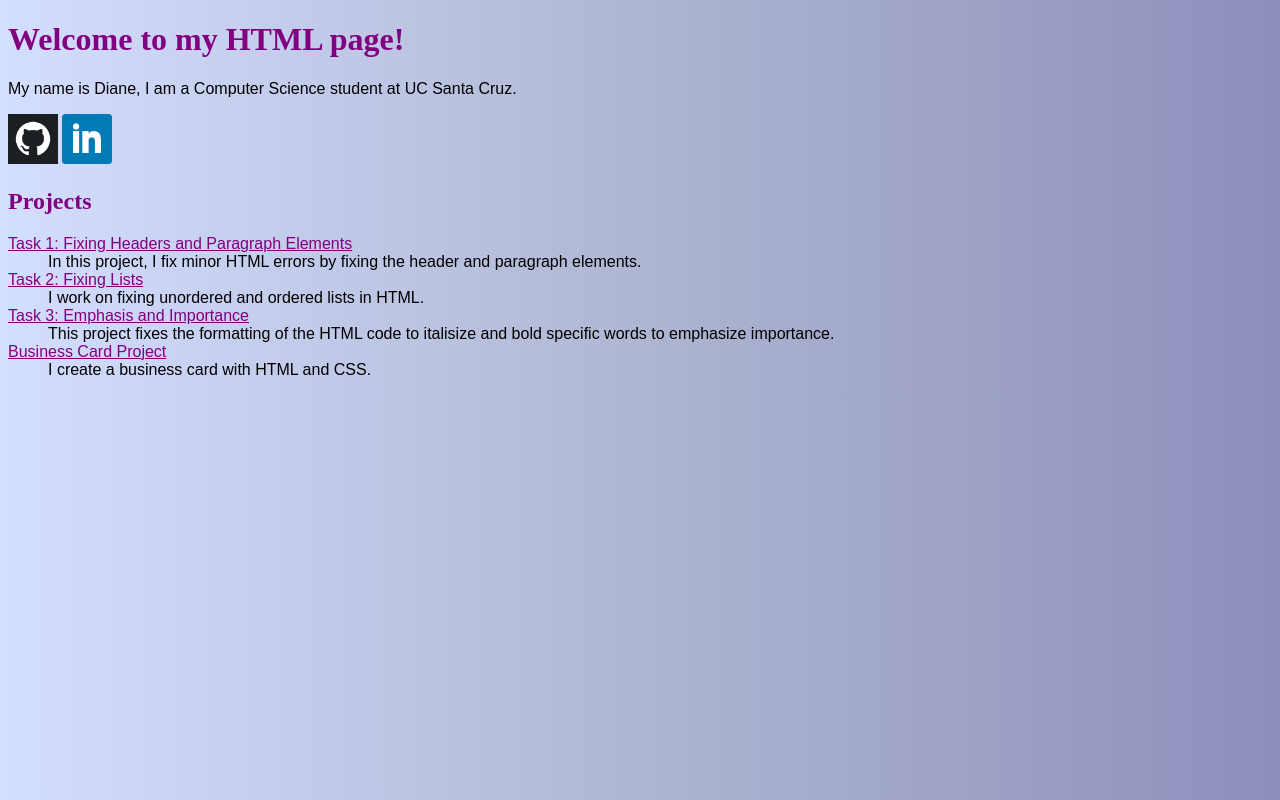
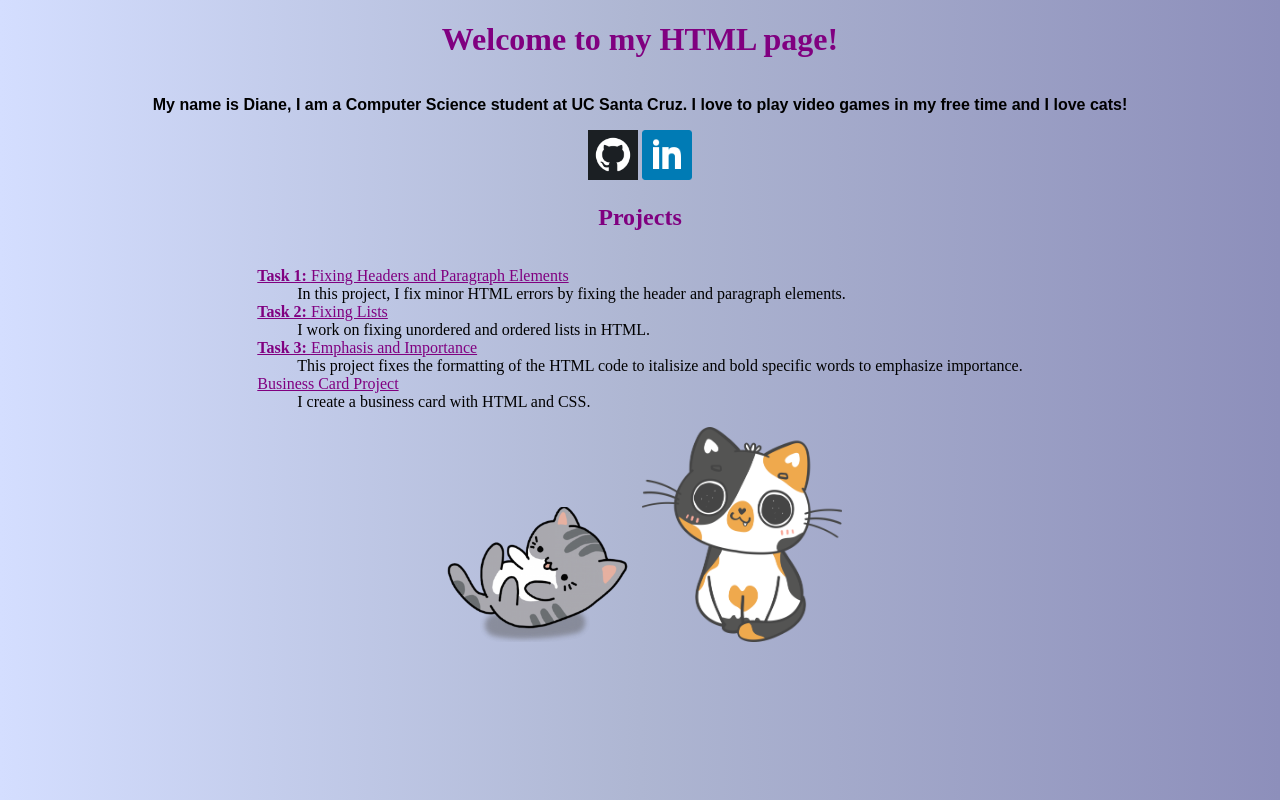
Before and after one commit to dianee0/website, a plain HTML site: page index.html in a window 1280 px wide. Drawn offline with Linux system fonts and the light colour scheme.

Commit message:
Added 3 additional elements to website

```diff
--- a/index.html
+++ b/index.html
@@ -6,20 +6,28 @@
     <link rel="stylesheet" href= "website.css" />
   </head>
 <body>
-  <h1 class = 'mainheader'> Welcome to my HTML page!</h1>
-  <p>My name is Diane, I am a Computer Science student at UC Santa Cruz.</p>
+  <h1 class = 'mainheader' id = 'welcome'> Welcome to my HTML page!</h1>
+  <p id='intro-paragraph'> My name is Diane, I am a Computer Science student at UC Santa Cruz. I love to play video games in my free time and I love cats!</p>
+  <div class="icons">
     <a id = 'github' href="https://github.com/dianee0"><img src="github-logo.png" alt= "GitHub Link" height="50" width="50"></a>
     <a id = 'linkedin' href="https://www.linkedin.com/in/diane-poeng-048bb6272"><img src="linkedin-logo.png" alt= "Linkedin Link" height="50" width="50"></a>
+  </div>
   <h2 class = 'mainheader'> Projects</h2>
+  <div class="proj-links">
     <dl>
-    <dt><a class = 'links' href = "https://codepen.io/dianee0/pen/RwePYam">Task 1: Fixing Headers and Paragraph Elements</a></dt>
+      <dt><a class = 'links' href = "https://codepen.io/dianee0/pen/RwePYam"><strong>Task 1: </strong>Fixing Headers and Paragraph Elements</a></dt>
       <dd>In this project, I fix minor HTML errors by fixing the header and paragraph elements.</dd>
-    <dt><a class = 'links' href = "https://codepen.io/dianee0/pen/MWPwqJE">Task 2: Fixing Lists</a></dt>
+      <dt><a class = 'links' href = "https://codepen.io/dianee0/pen/MWPwqJE"><strong>Task 2: </strong>Fixing Lists</a></dt>
       <dd>I work on fixing unordered and ordered lists in HTML.</dd>
-    <dt><a class = 'links' href = "https://codepen.io/dianee0/pen/oNaXPZm">Task 3: Emphasis and Importance</a></dt>
+      <dt><a class = 'links' href = "https://codepen.io/dianee0/pen/oNaXPZm"><strong>Task 3: </strong>Emphasis and Importance</a></dt>
       <dd>This project fixes the formatting of the HTML code to italisize and bold specific words to emphasize importance.</dd>
       <dt><a class = 'links' href = "https://dianee0.github.io/website/businesscard"> Business Card Project</a></dt>
       <dd>I create a business card with HTML and CSS.</dd>
     </dl>
+  </div>
+  <div class="cats">
+    <img src="cat3.png" alt="cat clipart" width="200px">
+    <img src="cat4.png" alt="cat clipart" width="200px">
+  </div>
 </body>
 </html>
--- a/website.css
+++ b/website.css
@@ -1,31 +1,39 @@
 /* for .css code for the main website */
 html {
-    font-family: fantasy;
+    height: 100%;
 }
 
-.mainheader {
+.mainheader { /* class added to elements*/
     font-weight: bold;
     color: purple;
     font-family: 'Times New Roman', Times, serif;
+    text-align: center;
 }
 
-.projects {
-    color: purple;
+
+#intro-paragraph{ /* ID added to elements + different font */
+    font-family: fantasy;
+    font-weight: bold;
 }
 
-body {
+body { /* class added to elements*/
+    margin: 0;
+    min-height: 100%;
     background: #D4DEFF;
     background: -moz-linear-gradient(left, #D4DEFF 0%, #AEB6D2 50%, #8D8FBB 100%);
     background: -webkit-linear-gradient(left, #D4DEFF 0%, #AEB6D2 50%, #8D8FBB 100%);
     background: linear-gradient(to right, #D4DEFF 0%, #AEB6D2 50%, #8D8FBB 100%);
+    display: flex;
+    flex-direction: column;
+    align-items: center;
 }
 
-#linkedin:hover{
+#linkedin:hover{ /* ID added to elements + effect */
     border-bottom: 1px solid;
     background:  #295e89;
 }
 
-#github:hover{
+#github:hover{ /* ID added to elements + effect */
     border-bottom: 1px solid;
     background:  black;
 }
@@ -37,3 +45,12 @@ body {
 .links{
     color: purple;
 }
+
+
+#intro-paragraph{
+    text-align: center;
+}
+
+.cats{ /*IMG element */
+    flex-direction: row;
+}
```
Also changed, not shown: cat3.png (added), cat4.png (added). Lines whose indentation alone changed are shown as unchanged.
